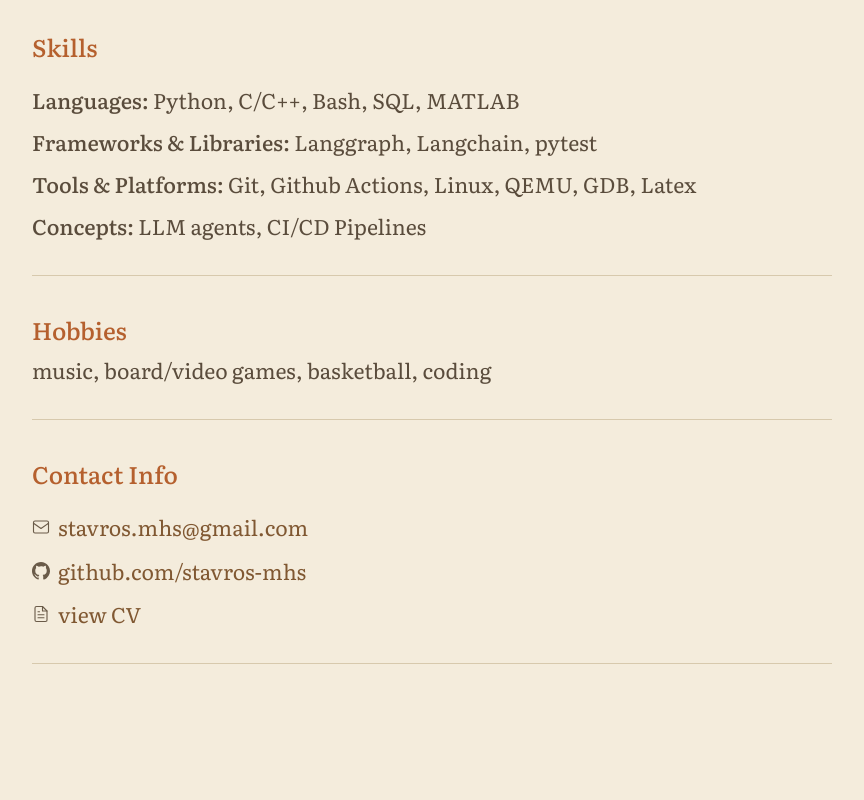
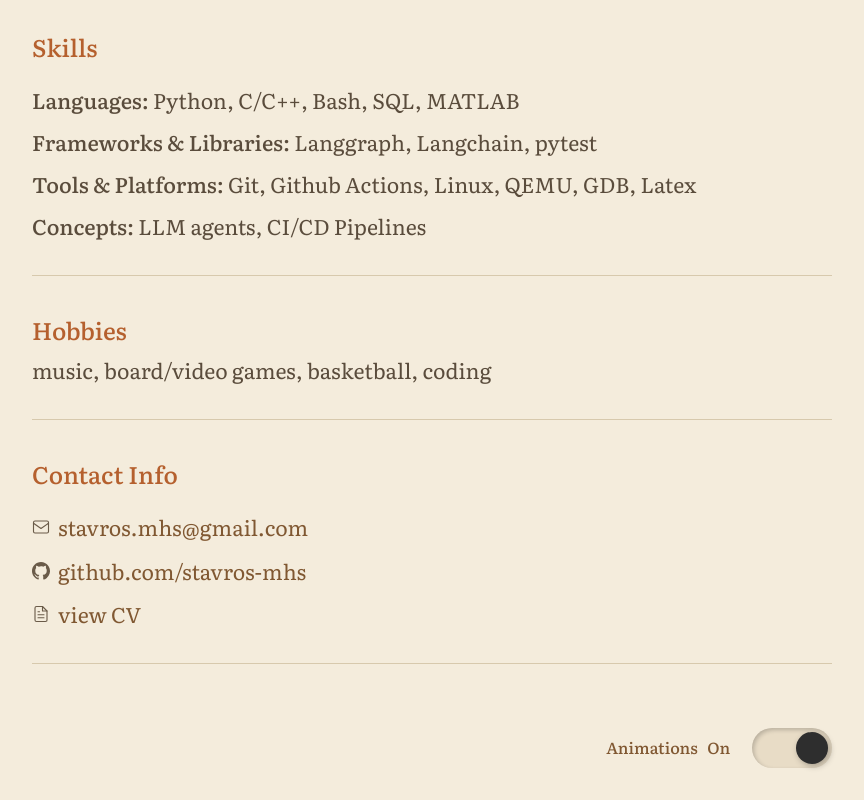
Before and after one commit to stavros-mhs/stavros-mhs.github.io, a plain HTML site: page index.html in a window 1280 px wide. Shown: the part 699-1499 px from the top of the page, without its empty margins (208-1072 px from the left). Before the commit the page ends 1459 px from the top, so only its background shows below. Drawn offline with Linux system fonts and the light colour scheme.

Commit message:
fix: move the animations switch to the footer

```diff
--- a/index.html
+++ b/index.html
@@ -34,12 +34,6 @@
                 <a href="#skills">Skills</a>
                 <a href="#hobbies">Hobbies</a>
                 <a href="#contact">Contact</a>
-
-                <button type="button" class="motion-switch" id="motion" role="switch" aria-checked="false" hidden>
-                    <span class="motion-label">Animations</span>
-                    <span class="motion-state" aria-hidden="true">Off</span>
-                    <span class="motion-track" aria-hidden="true"><span class="motion-knob"></span></span>
-                </button>
 
                 <input type="checkbox" id="toggle" checked>
                 <div class="display">
@@ -135,6 +129,14 @@
             <hr>
         </main>
 
+        <footer>
+            <button type="button" class="motion-switch" id="motion" role="switch" aria-checked="false" hidden>
+                <span class="motion-label">Animations</span>
+                <span class="motion-state" aria-hidden="true">Off</span>
+                <span class="motion-track" aria-hidden="true"><span class="motion-knob"></span></span>
+            </button>
+        </footer>
+
         <script>
             // Sync the toggle with the theme the head script already set, then save changes
             const toggle = document.getElementById('toggle');
--- a/style.css
+++ b/style.css
@@ -338,6 +338,15 @@ section {
     scroll-margin-top: 80px;
 }
 
+/* Footer: holds only the Animations switch, on the same column as the page content, aligned right */
+footer {
+    max-width: 800px;
+    margin: 0 auto;
+    padding: 0 1rem;
+    display: flex;
+    justify-content: flex-end;
+}
+
 /* Mobile responsive */
 @media (max-width: 600px) {
     body {
@@ -398,6 +407,10 @@ section {
         left: calc(100% - 28px);
     }
 
+    footer {
+        padding: 0 0.5rem;
+    }
+
     main {
         padding: 1rem 0.5rem;
     }
```
